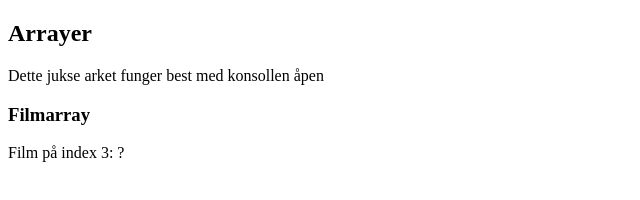
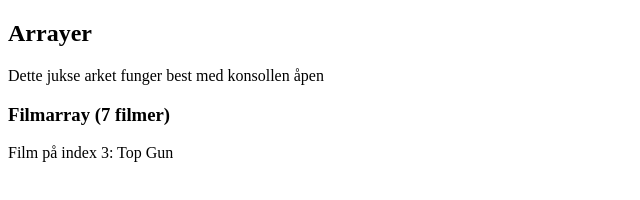
Before and after one commit to ekarahasan/innfprog24_ekarahasan, a plain HTML site: page cheat_sheets/arrays.html in a window 1280 px wide. Shown: the whole page, without its empty margins (0-640 px from the left). Drawn offline with Linux system fonts and the light colour scheme.

Commit message:
regnet ut antall filmer
regnet ut hvor mange filmer vi har totalt ved bruk av .length

```diff
--- a/cheat_sheets/arrays.html
+++ b/cheat_sheets/arrays.html
@@ -8,12 +8,21 @@
 <body>
     <h2>Arrayer</h2>
     <p>Dette jukse arket funger best med konsollen åpen</p>
-    <h3>Filmarray</h3>
-    <p>Film på index 3: <span id="Movietitle">?</span></p>
+    <h3>Filmarray (<span id="moviecount">0</span> filmer)</h3>
+    <p>Film på index 3: <span id="movietitle">?</span></p>
 
     <script>
         //Opprette en array med filmtitler
+        const moviearray = ["Interstellar", "Die hard", "Minions", "Top Gun", "Titanic", "Avengers", "Cool runnings"]
+        //Skriv ut film med index 3:
+        const index = 3
+        document.getElementById("movietitle").innerHTML = moviearray[index]
+        //Skriv ut antall filmer:
+        document.getElementById("moviecount").innerHTML = moviearray.length
 
+
+        //Vis moviearray i konsoll:
+        console.log(moviearray)
     </script>
 </body>
 </html>
```
